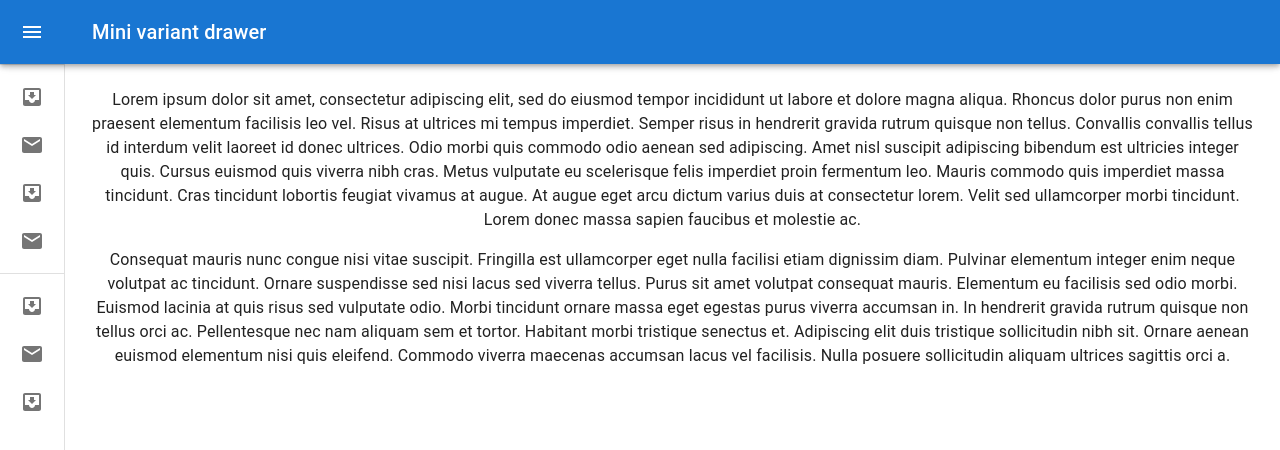
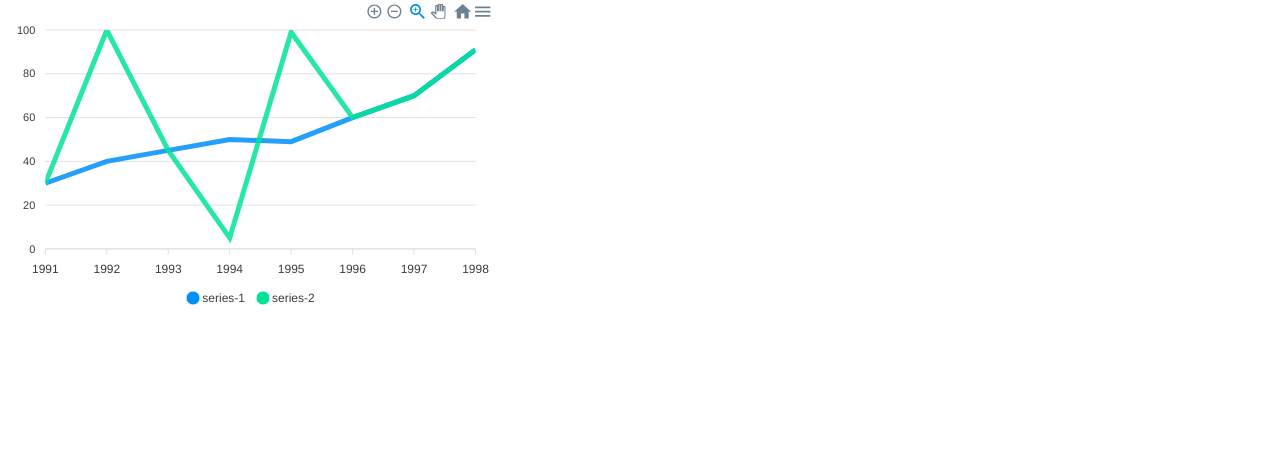
Before and after one commit to startappss-harshad/retailautomation-scratch, a React (Create React App) app: page / in a window 1280 px wide. Shown: the top 450 px of the page. Built offline with nearby package versions, Linux system fonts and the light colour scheme.

Commit message:
dashboard

```diff
--- a/package.json
+++ b/package.json
@@ -12,8 +12,10 @@
     "@testing-library/jest-dom": "^5.17.0",
     "@testing-library/react": "^13.4.0",
     "@testing-library/user-event": "^13.5.0",
+    "apexcharts": "^3.44.0",
     "formik": "^2.4.5",
     "react": "^18.2.0",
+    "react-apexcharts": "^1.4.1",
     "react-dom": "^18.2.0",
     "react-redux": "^8.1.3",
     "react-router-dom": "^6.18.0",
--- a/src/App.js
+++ b/src/App.js
@@ -1,10 +1,10 @@
-import './App.css';
-import Sidebar from './components/sidebar/Sidebar';
+import "./App.css";
+import Dashboard from "./components/dashboard/Dashboard";
 
 function App() {
   return (
     <div className="App">
-      <Sidebar/>
+      <Dashboard />
     </div>
   );
 }
--- /dev/null
+++ b/src/components/dashboard/Dashboard.js
@@ -0,0 +1,37 @@
+import React, { useState } from "react";
+import Chart from "react-apexcharts";
+
+const Dashboard = () => {
+  const [state, setState] = useState({
+    options: {
+      chart: {
+        id: "basic-bar",
+      },
+      xaxis: {
+        categories: [1991, 1992, 1993, 1994, 1995, 1996, 1997, 1998, 1999],
+      },
+    },
+    series: [
+      {
+        name: "series-1",
+        data: [30, 40, 45, 50, 49, 60, 70, 91],
+      },
+      {
+        name: "series-2",
+        data: [30, 100, 45, 5, 99, 60, 70, 91],
+      },
+    ],
+  });
+  return (
+    <div className="main-dashboard">
+      <Chart
+        options={state.options}
+        series={state.series}
+        // type="bar"
+        width="500"
+      />
+    </div>
+  );
+};
+
+export default Dashboard;
--- a/src/components/sidebar/Sidebar.js
+++ /dev/null
@@ -1,214 +0,0 @@
-import * as React from 'react';
-import { styled, useTheme } from '@mui/material/styles';
-import Box from '@mui/material/Box';
-import MuiDrawer from '@mui/material/Drawer';
-import MuiAppBar from '@mui/material/AppBar';
-import Toolbar from '@mui/material/Toolbar';
-import List from '@mui/material/List';
-import CssBaseline from '@mui/material/CssBaseline';
-import Typography from '@mui/material/Typography';
-import Divider from '@mui/material/Divider';
-import IconButton from '@mui/material/IconButton';
-import MenuIcon from '@mui/icons-material/Menu';
-import ChevronLeftIcon from '@mui/icons-material/ChevronLeft';
-import ChevronRightIcon from '@mui/icons-material/ChevronRight';
-import ListItem from '@mui/material/ListItem';
-import ListItemButton from '@mui/material/ListItemButton';
-import ListItemIcon from '@mui/material/ListItemIcon';
-import ListItemText from '@mui/material/ListItemText';
-import InboxIcon from '@mui/icons-material/MoveToInbox';
-import MailIcon from '@mui/icons-material/Mail';
-
-const drawerWidth = 240;
-
-const openedMixin = (theme) => ({
-  width: drawerWidth,
-  transition: theme.transitions.create('width', {
-    easing: theme.transitions.easing.sharp,
-    duration: theme.transitions.duration.enteringScreen,
-  }),
-  overflowX: 'hidden',
-});
-
-const closedMixin = (theme) => ({
-  transition: theme.transitions.create('width', {
-    easing: theme.transitions.easing.sharp,
-    duration: theme.transitions.duration.leavingScreen,
-  }),
-  overflowX: 'hidden',
-  width: `calc(${theme.spacing(7)} + 1px)`,
-  [theme.breakpoints.up('sm')]: {
-    width: `calc(${theme.spacing(8)} + 1px)`,
-  },
-});
-
-const DrawerHeader = styled('div')(({ theme }) => ({
-  display: 'flex',
-  alignItems: 'center',
-  justifyContent: 'flex-end',
-  padding: theme.spacing(0, 1),
-  // necessary for content to be below app bar
-  ...theme.mixins.toolbar,
-}));
-
-const AppBar = styled(MuiAppBar, {
-  shouldForwardProp: (prop) => prop !== 'open',
-})(({ theme, open }) => ({
-  zIndex: theme.zIndex.drawer + 1,
-  transition: theme.transitions.create(['width', 'margin'], {
-    easing: theme.transitions.easing.sharp,
-    duration: theme.transitions.duration.leavingScreen,
-  }),
-  ...(open && {
-    marginLeft: drawerWidth,
-    width: `calc(100% - ${drawerWidth}px)`,
-    transition: theme.transitions.create(['width', 'margin'], {
-      easing: theme.transitions.easing.sharp,
-      duration: theme.transitions.duration.enteringScreen,
-    }),
-  }),
-}));
-
-const Drawer = styled(MuiDrawer, { shouldForwardProp: (prop) => prop !== 'open' })(
-  ({ theme, open }) => ({
-    width: drawerWidth,
-    flexShrink: 0,
-    whiteSpace: 'nowrap',
-    boxSizing: 'border-box',
-    ...(open && {
-      ...openedMixin(theme),
-      '& .MuiDrawer-paper': openedMixin(theme),
-    }),
-    ...(!open && {
-      ...closedMixin(theme),
-      '& .MuiDrawer-paper': closedMixin(theme),
-    }),
-  }),
-);
-
-const Sidebar =() => {
-  const theme = useTheme();
-  const [open, setOpen] = React.useState(false);
-
-  const handleDrawerOpen = () => {
-    setOpen(true);
-  };
-
-  const handleDrawerClose = () => {
-    setOpen(false);
-  };
-
-  return (
-    <Box sx={{ display: 'flex' }}>
-      <CssBaseline />
-      <AppBar position="fixed" open={open}>
-        <Toolbar>
-          <IconButton
-            color="inherit"
-            aria-label="open drawer"
-            onClick={handleDrawerOpen}
-            edge="start"
-            sx={{
-              marginRight: 5,
-              ...(open && { display: 'none' }),
-            }}
-          >
-            <MenuIcon />
-          </IconButton>
-          <Typography variant="h6" noWrap component="div">
-            Mini variant drawer
-          </Typography>
-        </Toolbar>
-      </AppBar>
-      <Drawer variant="permanent" open={open}>
-        <DrawerHeader>
-          <IconButton onClick={handleDrawerClose}>
-            {theme.direction === 'rtl' ? <ChevronRightIcon /> : <ChevronLeftIcon />}
-          </IconButton>
-        </DrawerHeader>
-        <Divider />
-        <List>
-          {['Inbox', 'Starred', 'Send email', 'Drafts'].map((text, index) => (
-            <ListItem key={text} disablePadding sx={{ display: 'block' }}>
-              <ListItemButton
-                sx={{
-                  minHeight: 48,
-                  justifyContent: open ? 'initial' : 'center',
-                  px: 2.5,
-                }}
-              >
-                <ListItemIcon
-                  sx={{
-                    minWidth: 0,
-                    mr: open ? 3 : 'auto',
-                    justifyContent: 'center',
-                  }}
-                >
-                  {index % 2 === 0 ? <InboxIcon /> : <MailIcon />}
-                </ListItemIcon>
-                <ListItemText primary={text} sx={{ opacity: open ? 1 : 0 }} />
-              </ListItemButton>
-            </ListItem>
-          ))}
-        </List>
-        <Divider />
-        <List>
-          {['All mail', 'Trash', 'Spam'].map((text, index) => (
-            <ListItem key={text} disablePadding sx={{ display: 'block' }}>
-              <ListItemButton
-                sx={{
-                  minHeight: 48,
-                  justifyContent: open ? 'initial' : 'center',
-                  px: 2.5,
-                }}
-              >
-                <ListItemIcon
-                  sx={{
-                    minWidth: 0,
-                    mr: open ? 3 : 'auto',
-                    justifyContent: 'center',
-                  }}
-                >
-                  {index % 2 === 0 ? <InboxIcon /> : <MailIcon />}
-                </ListItemIcon>
-                <ListItemText primary={text} sx={{ opacity: open ? 1 : 0 }} />
-              </ListItemButton>
-            </ListItem>
-          ))}
-        </List>
-      </Drawer>
-      <Box component="main" sx={{ flexGrow: 1, p: 3 }}>
-        <DrawerHeader />
-        <Typography paragraph>
-          Lorem ipsum dolor sit amet, consectetur adipiscing elit, sed do eiusmod
-          tempor incididunt ut labore et dolore magna aliqua. Rhoncus dolor purus non
-          enim praesent elementum facilisis leo vel. Risus at ultrices mi tempus
-          imperdiet. Semper risus in hendrerit gravida rutrum quisque non tellus.
-          Convallis convallis tellus id interdum velit laoreet id donec ultrices.
-          Odio morbi quis commodo odio aenean sed adipiscing. Amet nisl suscipit
-          adipiscing bibendum est ultricies integer quis. Cursus euismod quis viverra
-          nibh cras. Metus vulputate eu scelerisque felis imperdiet proin fermentum
-          leo. Mauris commodo quis imperdiet massa tincidunt. Cras tincidunt lobortis
-          feugiat vivamus at augue. At augue eget arcu dictum varius duis at
-          consectetur lorem. Velit sed ullamcorper morbi tincidunt. Lorem donec massa
-          sapien faucibus et molestie ac.
-        </Typography>
-        <Typography paragraph>
-          Consequat mauris nunc congue nisi vitae suscipit. Fringilla est ullamcorper
-          eget nulla facilisi etiam dignissim diam. Pulvinar elementum integer enim
-          neque volutpat ac tincidunt. Ornare suspendisse sed nisi lacus sed viverra
-          tellus. Purus sit amet volutpat consequat mauris. Elementum eu facilisis
-          sed odio morbi. Euismod lacinia at quis risus sed vulputate odio. Morbi
-          tincidunt ornare massa eget egestas purus viverra accumsan in. In hendrerit
-          gravida rutrum quisque non tellus orci ac. Pellentesque nec nam aliquam sem
-          et tortor. Habitant morbi tristique senectus et. Adipiscing elit duis
-          tristique sollicitudin nibh sit. Ornare aenean euismod elementum nisi quis
-          eleifend. Commodo viverra maecenas accumsan lacus vel facilisis. Nulla
-          posuere sollicitudin aliquam ultrices sagittis orci a.
-        </Typography>
-      </Box>
-    </Box>
-  );
-}
-
-export default Sidebar
```
Also changed, not shown: 1 other file (tests, documents, lock files or other folders).
